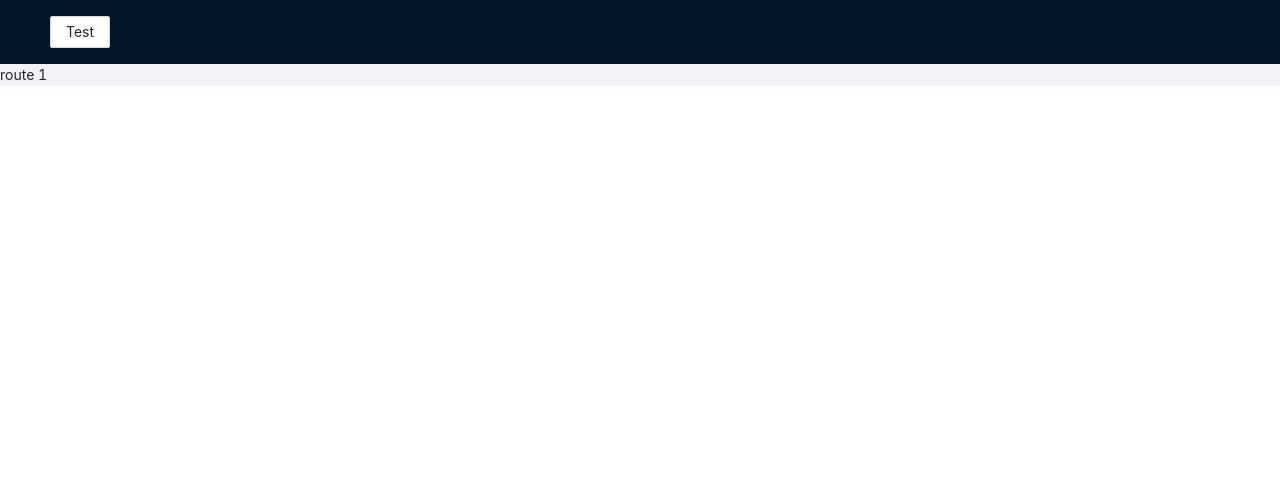
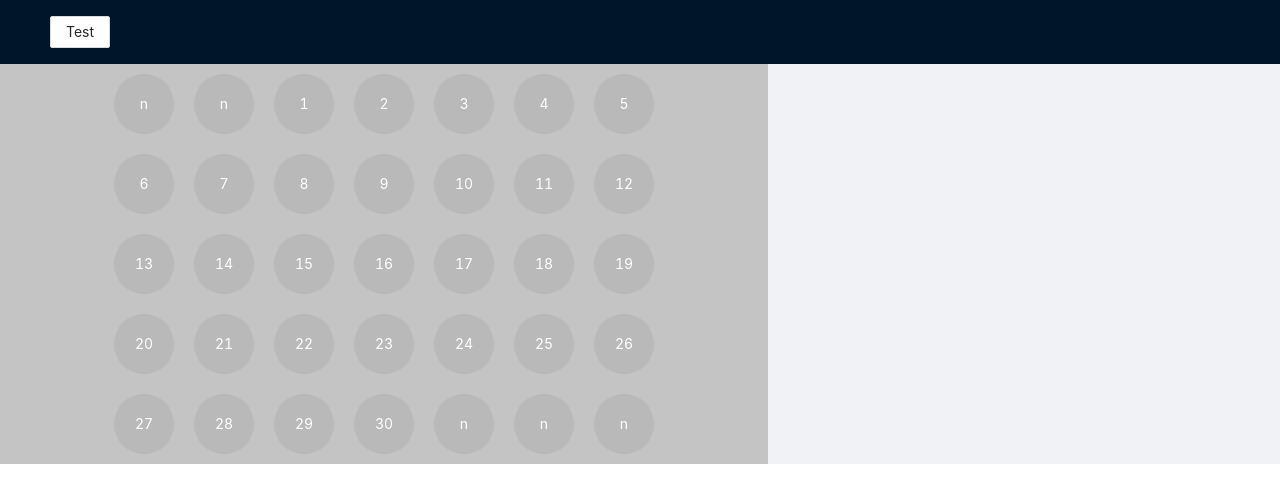
Before and after one commit to rikili/WorkOT-Planner, a React (Create React App) app: page / in a window 1280 px wide. Shown: the top 502 px of the page. Built offline with nearby package versions, Linux system fonts and the light colour scheme.

Commit message:
added calendar UI (non-functional)

```diff
--- a/package.json
+++ b/package.json
@@ -11,6 +11,7 @@
     "@types/react": "^17.0.0",
     "@types/react-dom": "^17.0.0",
     "antd": "^4.16.3",
+    "date-fns": "^2.22.1",
     "react": "^17.0.2",
     "react-dom": "^17.0.2",
     "react-router-dom": "^5.2.0",
--- a/src/App.tsx
+++ b/src/App.tsx
@@ -7,6 +7,7 @@ import {
 } from 'react-router-dom';
 import DrawerOpen from './Components/Drawer/OpenDrawerButton';
 import DrawerNav from './Components/Drawer/DrawerContent/DrawerNav';
+import CalendarPage from './Components/Routes/CalendarController';
 
 import './App.scss';
 
@@ -48,7 +49,7 @@ function App() {
                             <div>route 3</div>
                         </Route>
                         <Route path="/">
-                            <div>route 1</div>
+                            <CalendarPage/>
                         </Route>
                     </Switch>
                 </Content>
--- /dev/null
+++ b/src/Components/Calendar/Calendar.scss
@@ -0,0 +1,8 @@
+.calendar{
+    display: flex;
+    flex-direction: column;
+    // justify-content: space-evenly;
+    order: 5;
+    width: 60%;
+    background-color: red;
+}
--- /dev/null
+++ b/src/Components/Calendar/Calendar.tsx
@@ -0,0 +1,78 @@
+import React from 'react';
+import { lastDayOfMonth, getDay } from 'date-fns';
+import Week from './Week';
+import './Calendar.scss';
+
+interface Props {
+    startDate: Date;
+}
+
+interface weekTemplate {
+    startDOW: number;
+    endDOW: number;
+    startDay: number;
+    endDay: number;
+}
+
+const makeMonthTemplates = (first: Date, last: Date) => {
+    const ret: weekTemplate[] = [];
+    let lastDate: number = 0;
+    for (let count = 0; count < 5; count++) {
+        let addTo: weekTemplate;
+        if (count === 0) {
+            addTo = {
+                startDOW: getDay(first),
+                endDOW: 6,
+                startDay: 1,
+                endDay: 1 + (6 - getDay(first))
+            };
+        } else if (count !== 4) {
+            addTo = {
+                startDOW: 0,
+                endDOW: 6,
+                startDay: lastDate,
+                endDay: lastDate + 6
+            }
+        } else {
+            const dateDifference = last.getDate() - lastDate;
+            addTo = {
+                startDOW: 0,
+                endDOW: dateDifference,
+                startDay: lastDate,
+                endDay: lastDate + dateDifference
+            }
+        }
+        lastDate = addTo.endDay + 1;
+        ret.push(addTo);
+    }
+    return ret;
+}
+
+const Calendar = (props: Props) => {
+    // const formatPropDate = `${props.startDate.getMonth() + 1} 1 ${props.startDate.getFullYear()}`
+    // const [firstOfMonth, setFirstOfMonth] = useState(new Date(formatPropDate));
+    // const [lastOfMonth, setLastOfMonth] = useState(lastDayOfMonth(props.startDate));
+    const firstOfMonth: Date = new Date(` ${props.startDate.getMonth() + 1} 1 ${props.startDate.getFullYear()}`);
+    const lastOfMonth: Date = lastDayOfMonth(props.startDate);
+
+    const monthTemplate: weekTemplate[] = makeMonthTemplates(firstOfMonth, lastOfMonth);
+    console.log(monthTemplate);
+    return (
+        <div className="calendar">
+            {monthTemplate.map((week: weekTemplate, index: number) => {
+                return (
+                    <div key={`week-${index}`}>
+                        <Week
+                            startDay={week.startDay}
+                            endDay={week.endDay}
+                            startDOW={week.startDOW}
+                            endDOW={week.endDOW}
+                        />
+                    </div>
+                )
+            })}
+        </div>
+    )
+};
+
+export default Calendar;
--- /dev/null
+++ b/src/Components/Calendar/Week.scss
@@ -0,0 +1,18 @@
+.week {
+    display: flex;
+    flex-wrap: nowrap;
+    justify-content: center;
+    background-color: rgb(196, 196, 196);
+}
+
+.day {
+    display: flex;
+    justify-content: center;
+    align-items: center;
+    min-width: 60px;
+    min-height: 60px;
+    margin: 10px;
+    border-radius: 50%;
+    color: white;
+    background-color: rgb(185, 185, 185);
+}
--- /dev/null
+++ b/src/Components/Calendar/Week.tsx
@@ -0,0 +1,37 @@
+import React from 'react';
+import './Week.scss';
+
+interface Props {
+    startDay: number,
+    endDay: number,
+    startDOW: number,
+    endDOW: number
+}
+
+const Week = (props: Props) => {
+    let counter = 0;
+    const weekLabels: number[] = [];
+    for (let day = 0; day < 7; day++) {
+        const potentDay: number = props.startDay + counter;
+        if (day < props.startDOW || potentDay > props.endDay) {
+            weekLabels.push(NaN);
+        } else {
+            weekLabels.push(potentDay);
+            counter++;
+        }
+    }
+
+    return (
+        <div className="week">
+            {weekLabels.map((date: number, index: number) => {
+                return (
+                    <div className="day" key={`date-${isNaN(date) ? 'Not' : date}-${props.startDay + index}`}>
+                        {isNaN(date) ? 'n' : date}
+                    </div>
+                );
+            })}
+        </div>
+    )
+};
+
+export default Week;
--- /dev/null
+++ b/src/Components/Routes/CalendarController.tsx
@@ -0,0 +1,14 @@
+import React from 'react';
+import Calendar from '../Calendar/Calendar';
+
+const today = new Date();
+
+const CalendarPage = () => {
+    return (
+        <div>
+            <Calendar startDate={today}/>
+        </div>
+    )
+};
+
+export default CalendarPage;
```
Also changed, not shown: src/Components/Routes/Calendar.tsx (deleted), 2 other files (tests, documents, lock files or other folders).
